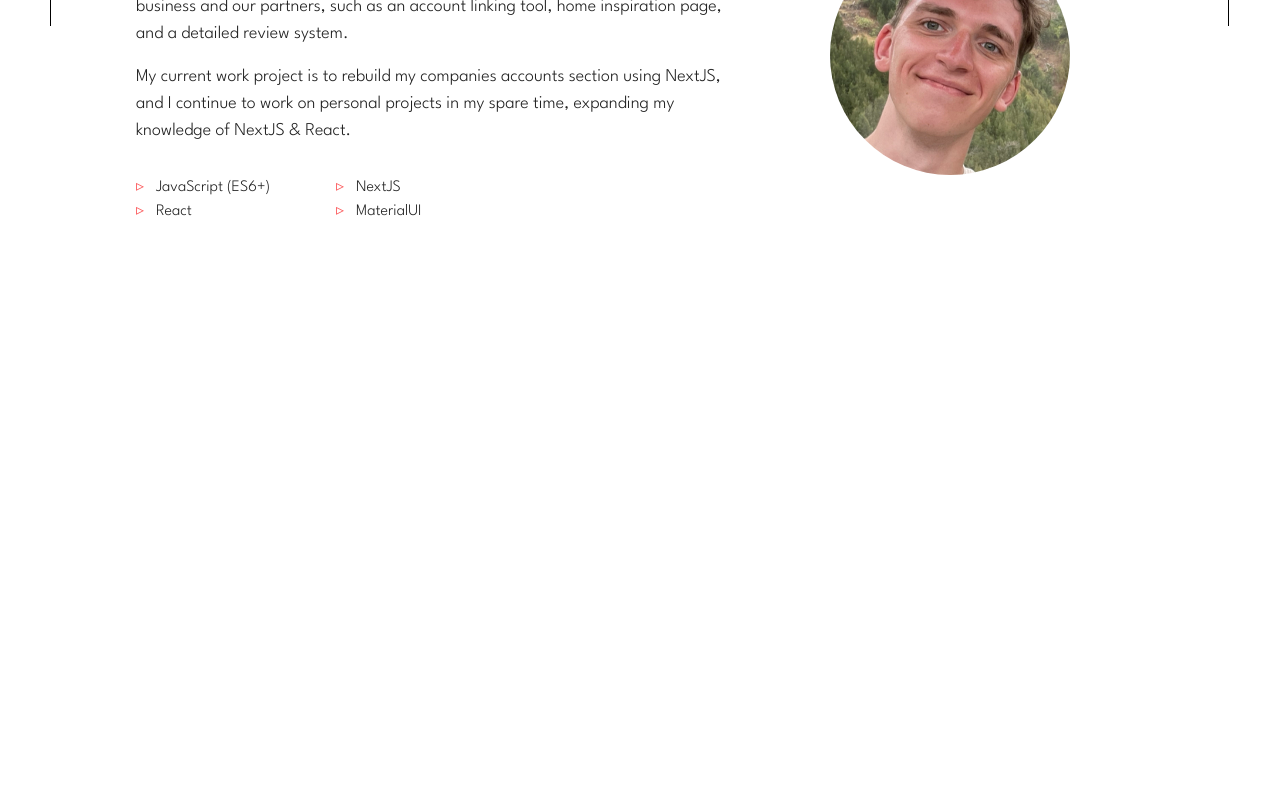
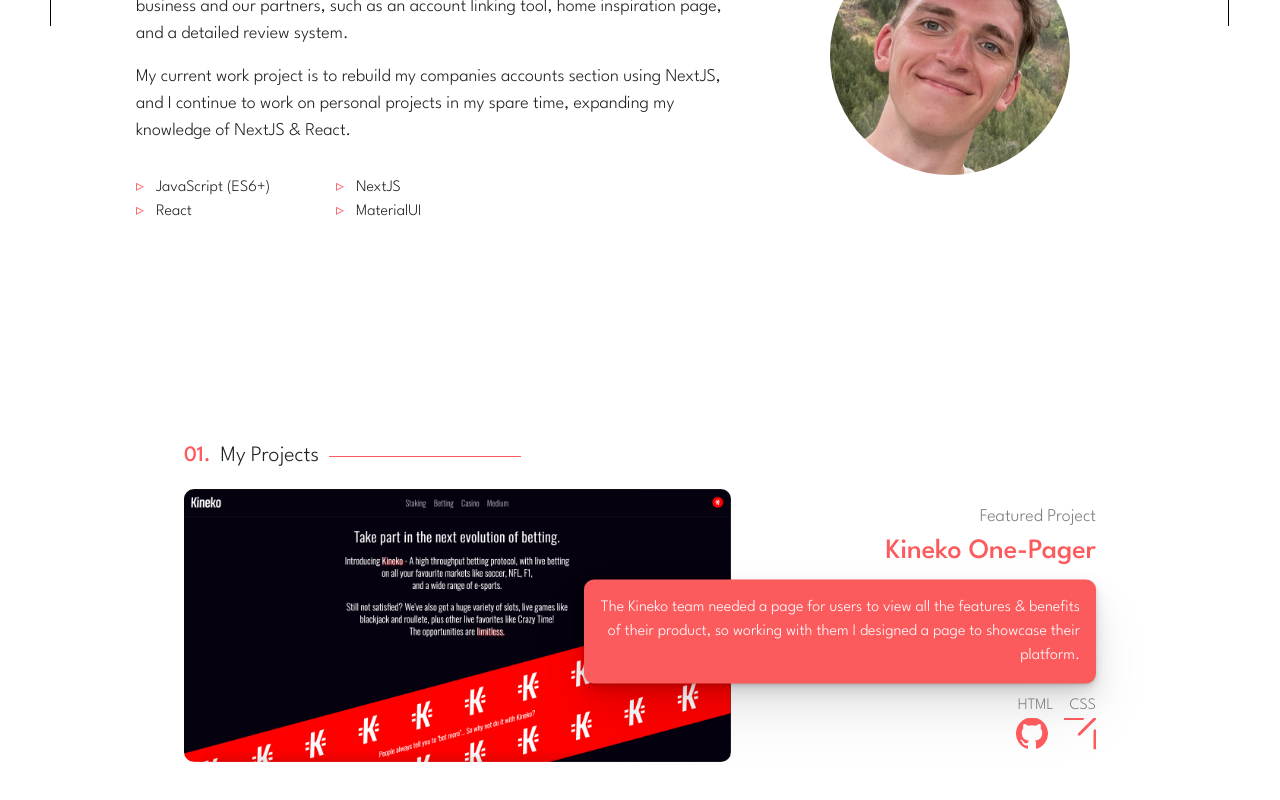
Before and after one commit to Keane54/portfolio-website, a Next.js app: page / in a window 1280 px wide. Shown: the part 774-1574 px from the top of the page. Before the commit the page ends 1014 px from the top, so only its background shows below. Built offline with nearby package versions, Linux system fonts and the light colour scheme.

Commit message:
Add project section to page

```diff
--- a/components/about-me/AboutHeading.js
+++ b/components/SectionHeading.js
@@ -1,8 +1,9 @@
 import { Typography, Box } from "@mui/material"
-import { AppContext } from "../../pages"
+import { AppContext } from "/pages"
 import { useContext, useEffect, useRef } from "react"
+import { useTheme } from "@emotion/react"
 
-const AboutHeading = ({ theme }) => {
+const SectionHeading = ({ text }) => {
 
   const {isDesktop, refs: {about: {aboutRef, setAboutRef}}} = useContext(AppContext)
 
@@ -12,26 +13,28 @@
     setAboutRef(aboutHeading)
   }, [setAboutRef])
 
+  const theme = useTheme()
+
   return (
       <Typography ref={aboutRef} sx={{
           fontSize: 22,
           display: 'flex',
           alignItems: 'center',
           gap: isDesktop ? 1.25 : 2,
-          width: isDesktop ? '30%' : '100%',
+          width: '100%',
           mb: 2,
           '&::after': {
             content: '""',
             backgroundColor: theme.palette.primary.main,
-            width: '30%',
+            width: '15vw',
             height: '1px',
             display: 'block',
-            flex: 1
+            flex: isDesktop ? 'initial' : 1
           }
         }}>
-          <Box className='highlightedText' component="span">01.</Box> About Me
+          <Box className='highlightedText' component="span">01.</Box> {text}
         </Typography>
   )
 }
 
-export default AboutHeading
+export default SectionHeading
--- a/components/about-me/Skills.js
+++ b/components/about-me/Skills.js
@@ -1,13 +1,11 @@
 import { useTheme } from "@emotion/react"
 import { Box } from "@mui/system"
-import { Grid } from "@mui/material"
 
 const Skills = () => {
 
     const theme = useTheme()
 
     return (
-        <>
         <Box sx={{
             '& ul': {
                 listStyleType: 'none',
@@ -34,7 +32,6 @@
                 <li>MaterialUI</li>
             </ul>
         </Box>
-        </>
     )
 }
 
--- /dev/null
+++ b/components/my-work/Featured.js
@@ -0,0 +1,52 @@
+/* eslint-disable @next/next/no-img-element */
+import { useTheme } from "@emotion/react"
+import { Typography } from "@mui/material"
+import { Box } from "@mui/system"
+import ProjectDesc from "./ProjectDesc"
+import ProjectImage from "./ProjectImage"
+import ProjectLinks from "./ProjectLinks"
+import ProjectTitle from "./ProjectTitle"
+import Technologies from "./Technologies"
+
+const Featured = ( { props, imgLeft }) => {
+
+    const {title, href, desc, technologies, img, links} = props
+
+    return (
+        <Box sx={{
+            position: 'relative',
+            width: '100%',
+            display: imgLeft ? 'block' : 'flex',
+            justifyContent: "flex-end",
+            mb: 20
+        }}>
+
+            <ProjectImage src={img} />
+
+            <Box sx={{
+                position: 'absolute',
+                right: imgLeft ? '0px' : '100%',
+                top: 0,
+                textAlign: imgLeft ? 'right' : 'left',
+                width: '40vw',
+                top: '50%',
+                transform: imgLeft ? 'translateY(-50%)' : 'translateY(-50%) translateX(100%)'
+            }}>
+                <Box>
+                    <Typography sx={{color: '#7e7e7e', fontSize: 18}}>
+                        Featured Project
+                    </Typography>
+                    <ProjectTitle projectTitle={title} href={href}/>
+
+                    <ProjectDesc desc={desc}/>
+
+                    <Technologies technologies={technologies} imgLeft={imgLeft}/>
+
+                    <ProjectLinks links={links} imgLeft={imgLeft}/>
+                </Box>
+            </Box>
+        </Box>
+    )
+}
+
+export default Featured
--- /dev/null
+++ b/components/my-work/ProjectDesc.js
@@ -0,0 +1,25 @@
+import { Box } from "@mui/system"
+import { Typography } from "@mui/material"
+import { useTheme } from "@emotion/react"
+
+const ProjectDesc = ({ desc }) => {
+    const theme = useTheme()
+
+    return (
+        <Box sx={{
+            backgroundColor: theme.palette.primary.main,
+            borderRadius: '10px',
+            p: 2,
+            mt: 1,
+            mb: 1.25,
+            color: 'white',
+            boxShadow: 'rgba(0, 0, 0, 0.07) 0px 1px 2px, rgba(0, 0, 0, 0.07) 0px 2px 4px, rgba(0, 0, 0, 0.07) 0px 4px 8px, rgba(0, 0, 0, 0.07) 0px 8px 16px, rgba(0, 0, 0, 0.07) 0px 16px 32px, rgba(0, 0, 0, 0.07) 0px 32px 64px'
+        }}>
+            <Typography>
+                {desc}
+            </Typography>
+        </Box>
+    )
+}
+
+export default ProjectDesc
--- /dev/null
+++ b/components/my-work/ProjectImage.js
@@ -0,0 +1,23 @@
+/* eslint-disable @next/next/no-img-element */
+import { Box } from "@mui/system"
+
+const ProjectImage = ({ src }) => {
+    return (
+        <Box sx={{
+            width: '60%',
+            borderRadius: '10px',
+            overflow: 'hidden',
+            '& img': {
+                objectFit: 'cover',
+                width: '100%',
+                display: 'block'
+            }
+        }}>
+            <Box>
+                <img src={src} alt=""/>
+            </Box>
+        </Box>
+    )
+}
+
+export default ProjectImage
--- /dev/null
+++ b/components/my-work/ProjectLinks.js
@@ -0,0 +1,45 @@
+import { useTheme } from "@emotion/react"
+import { Box } from "@mui/system"
+
+const ProjectLinks = ( { links, imgLeft }) => {
+    const theme = useTheme()
+
+    return (
+        <Box sx={{
+            display: 'flex',
+            justifyContent: imgLeft ? 'flex-end' : 'flex-start',
+            gap: 2,
+            '& a': {
+                display: 'block',
+                textDecoration: 'none',
+                color: theme.palette.primary.main
+            }
+        }}>
+
+            {/* To access nested the object we need to map over the object, get the keys, and map over them. */}
+            {links.map((item) => {
+
+                const keys = Object.keys(item)
+
+                return (
+                    keys.map(key => {
+
+                        const { widget, url } = item[key]
+
+                        return (
+                            <Box sx={{
+                                mask: `url(${widget}) no-repeat center`,
+                                backgroundColor: theme.palette.primary.main,
+                            }} key={url}>
+                                <a href={url} target="_blank" rel="noreferrer"
+                                style={{height: '32px', width: '32px', display: 'block'}}></a>
+                            </Box>
+                        )
+                    })
+                )
+            })}
+        </Box>
+    )
+}
+
+export default ProjectLinks
--- /dev/null
+++ b/components/my-work/ProjectTitle.js
@@ -0,0 +1,29 @@
+import { useTheme } from "@emotion/react"
+import { Typography } from "@mui/material"
+
+
+const ProjectTitle = ( { projectTitle, href } ) => {
+    const theme = useTheme()
+
+    return (
+        <Typography sx={{
+            fontSize: 28,
+            fontWeight: 500,
+            '& a': {
+                textDecoration: 'none',
+                cursor: 'pointer',
+                color: theme.palette.primary.main,
+                transition: 'all 200ms ease-in-out',
+                display: 'inline-block',
+                '&:hover': {
+                    transform: 'scale(1.05) translateY(-2px)',
+                    color: '#ff8e8a'
+                }
+            }
+        }}>
+            <a href={href}>{projectTitle}</a>
+        </Typography>
+    )
+}
+
+export default ProjectTitle
--- /dev/null
+++ b/components/my-work/Technologies.js
@@ -0,0 +1,18 @@
+import { Box } from "@mui/system"
+import { Typography } from "@mui/material"
+
+const Technologies = ({ technologies, imgLeft }) => {
+    return (
+        <Box sx={{display: 'flex', gap: 2, color: '#7e7e7e', justifyContent: imgLeft ? 'flex-end' : 'flex-start'}}>
+                {technologies.map(tech => {
+                    return (
+                        <Typography key={tech}>
+                            {tech}
+                        </Typography>
+                    )
+                })}
+        </Box>
+    )
+}
+
+export default Technologies
--- a/pages/api/hello.js
+++ /dev/null
@@ -1,5 +0,0 @@
-// Next.js API route support: https://nextjs.org/docs/api-routes/introduction
-
-export default function handler(req, res) {
-  res.status(200).json({ name: 'John Doe' })
-}
--- a/pages/index.js
+++ b/pages/index.js
@@ -1,13 +1,15 @@
 import { Button, Typography, useMediaQuery } from '@mui/material';
 import { Box, Container, useTheme } from '@mui/system';
 import Head from 'next/head'
-import { createContext, createRef, useEffect, useState } from 'react';
-import AboutHeading from '../components/about-me/AboutHeading';
+import { createContext, useEffect, useState } from 'react';
+import SectionHeading from '../components/SectionHeading';
 import Blurb from '../components/about-me/Blurb';
 import DisplayGreeting from '../components/DisplayGreeting';
 import FixedWidgets from '../components/FixedWidgets';
 import HeaderBar from '../components/header/HeaderBar';
 import MyPhoto from '../components/about-me/MyPhoto';
+import Featured from '../components/my-work/Featured';
+import { projects } from '../src/projects';
 
 export const AppContext = createContext()
 
@@ -101,7 +103,7 @@
           <Container disableGutters sx={{mt: 16}}>
             <Box>
 
-              <AboutHeading theme={theme}/>
+              <SectionHeading text={"About Me"}/>
 
               <Box sx={{
                 display: 'flex',
@@ -118,8 +120,22 @@
             </Box>
           </Container>
 
+          <Container sx={{mt: isDesktop ? 25 : 15}}>
+            <Container>
+              <SectionHeading text={"My Projects"}/>
+
+              {
+                projects.map((project, index) => {
+                  const imgLeft = index % 2 === 0 ? true : false
+
+                  return <Featured props={project} imgLeft={imgLeft} key={index}/>
+                })
+              }
+
+            </Container>
+          </Container>
+
           <FixedWidgets theme={theme}/>
-
         </Container>
       </AppContext.Provider>
 
--- /dev/null
+++ b/src/projects.js
@@ -0,0 +1,26 @@
+export const projects = [
+    {
+        title: 'Kineko One-Pager',
+        href: '',
+        desc: `The Kineko team needed a page for users to view all
+        the features & benefits of their product, so working
+        with them I designed a page to showcase their platform.`,
+        technologies: ['HTML', 'CSS'],
+        img: '/kineko.png',
+        links: [
+            {
+                github: {
+                    widget: '/githubmark.svg',
+                    url: 'https://github.com/Keane54/Kineko-Splashpage',
+                }
+            },
+            {
+                website: {
+                    widget: '/external.svg',
+                    url: 'https://peaceful-swartz-b5c1a8.netlify.app',
+
+                }
+            }
+        ]
+    }
+]
--- a/src/theme.js
+++ b/src/theme.js
@@ -8,7 +8,7 @@
       main: '#FC5B5D',
     },
     secondary: {
-      main: '#DE5153',
+      main: '#ff8e8a',
     },
     error: {
       main: red.A400,
```
Also changed, not shown: public/external.svg (added), public/kineko.png (added). Lines whose indentation alone changed are shown as unchanged.
